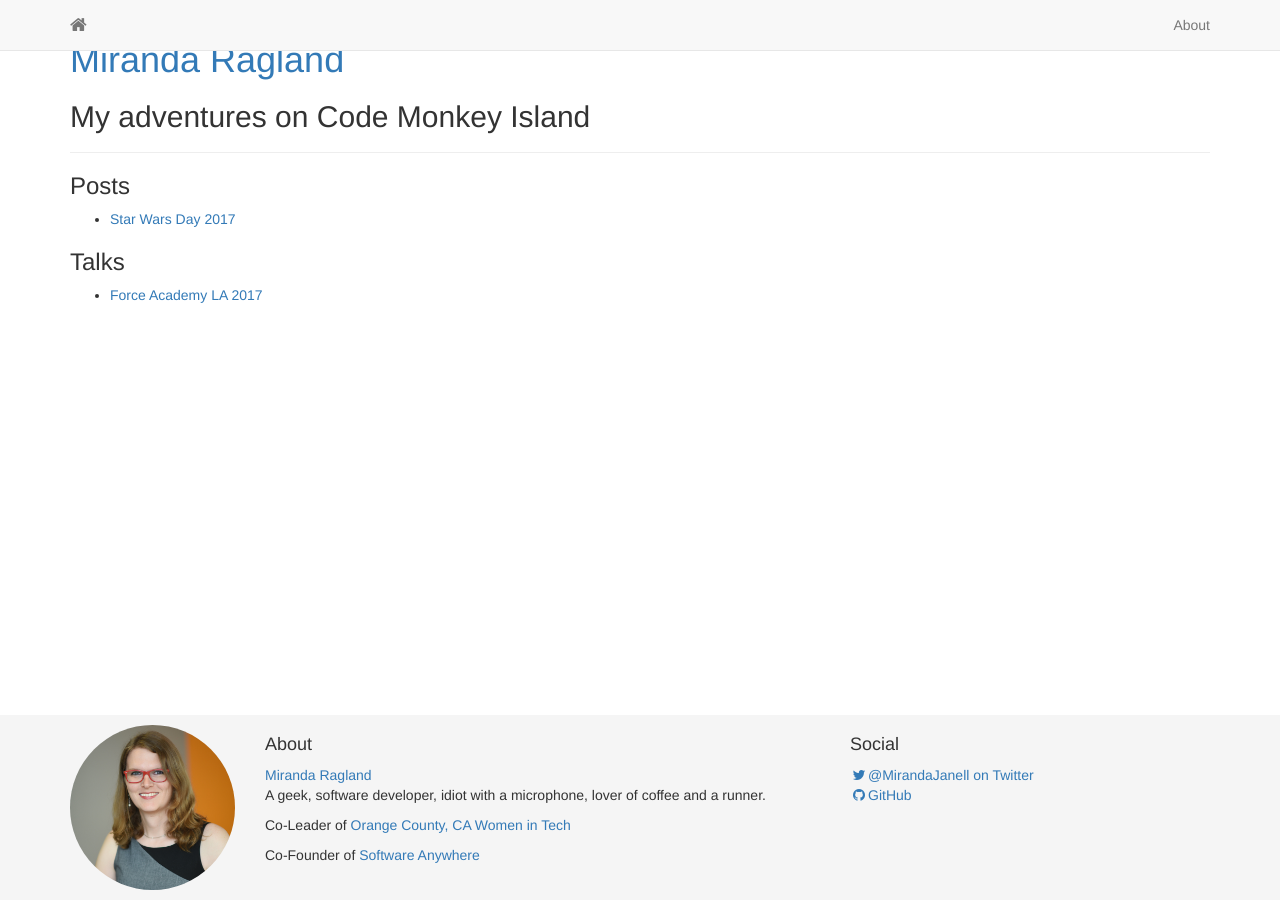
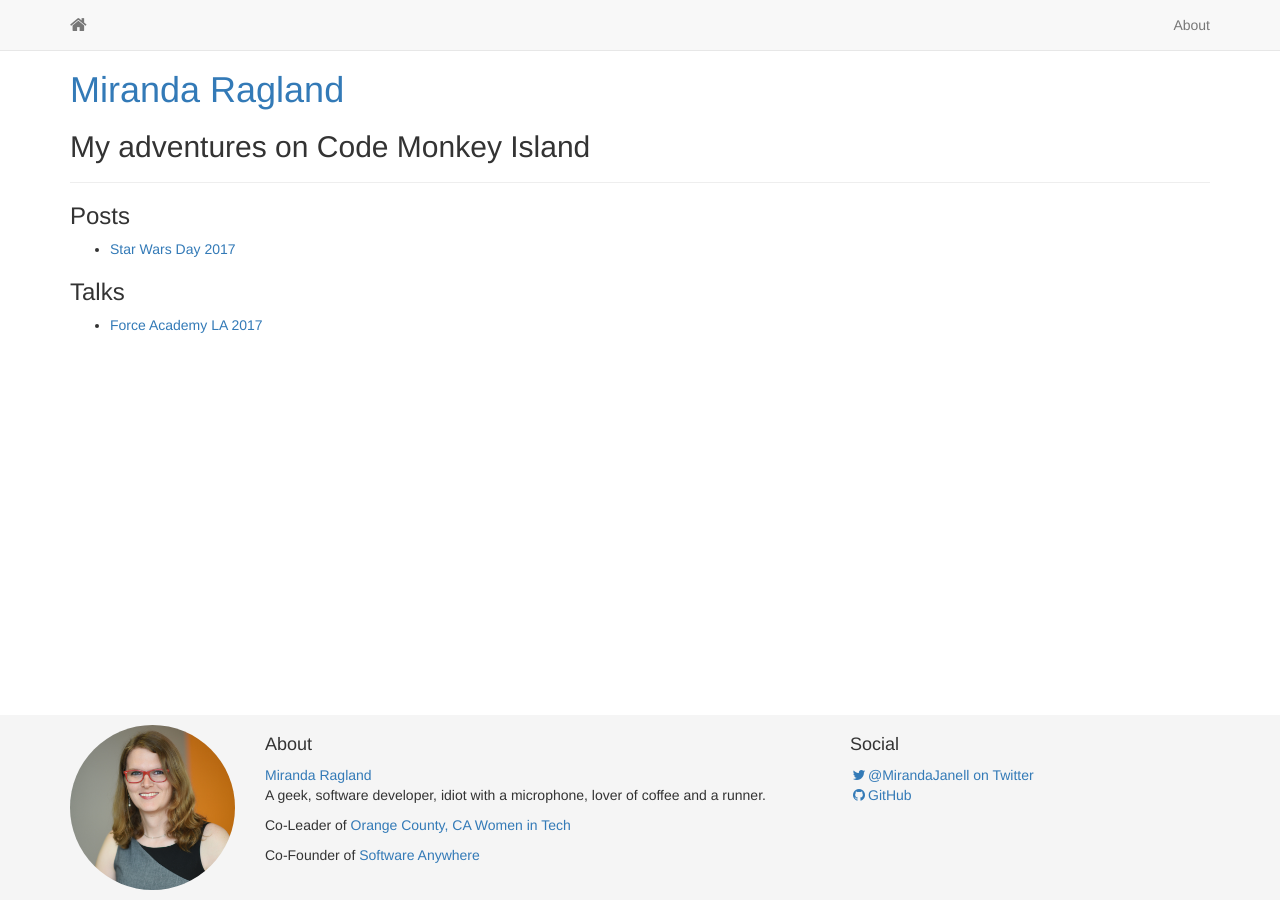
Before and after one commit to MirandaJanell/mjr-web, a Jekyll site: the page built from index.html, in a window 1280 px wide. Built offline with Jekyll 4.4.1, drawn with Linux system fonts in a browser that asks for light colours.

Commit message:
Fixed page header.

```diff
--- a/assets/css/default.css
+++ b/assets/css/default.css
@@ -4,6 +4,9 @@ html {
 }
 body {
   margin-bottom: 185px;
+}
+body > .container {
+  padding-top: 30px;
 }
 .footer {
   position: absolute;
```
